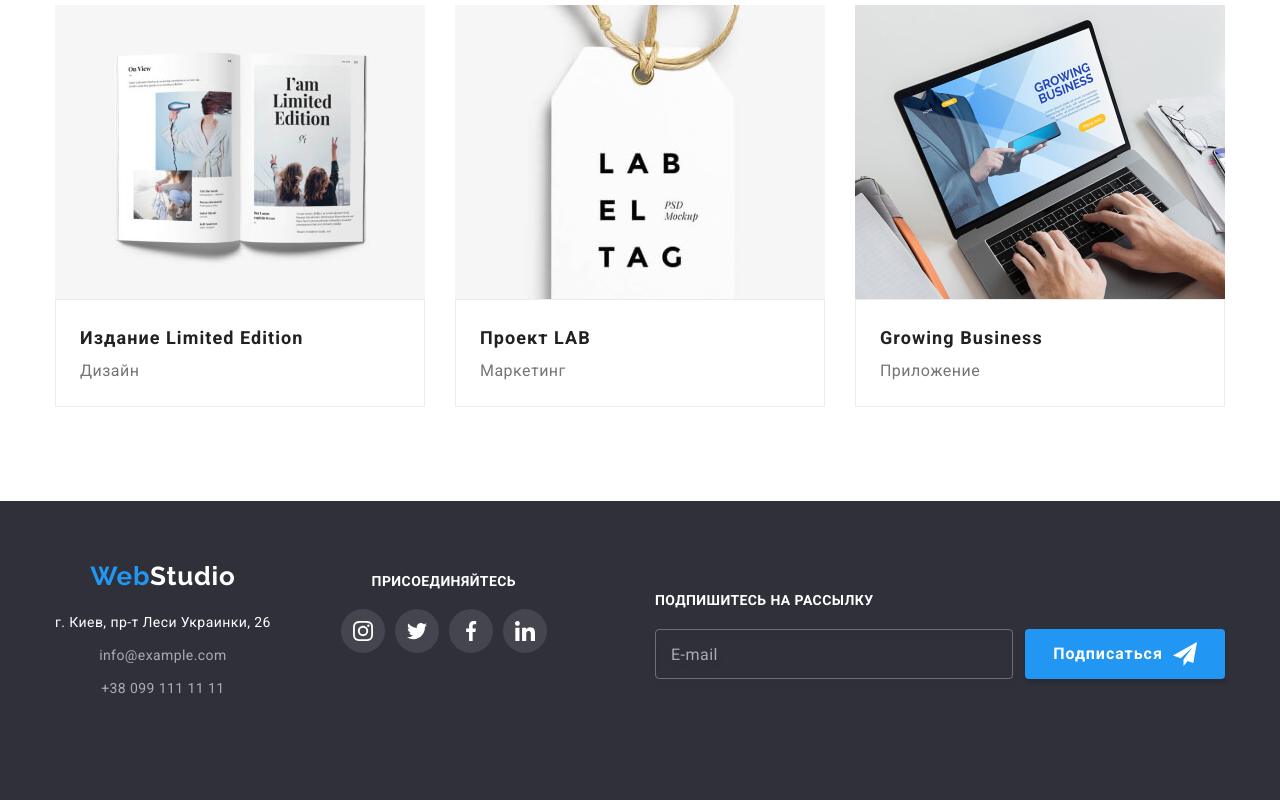
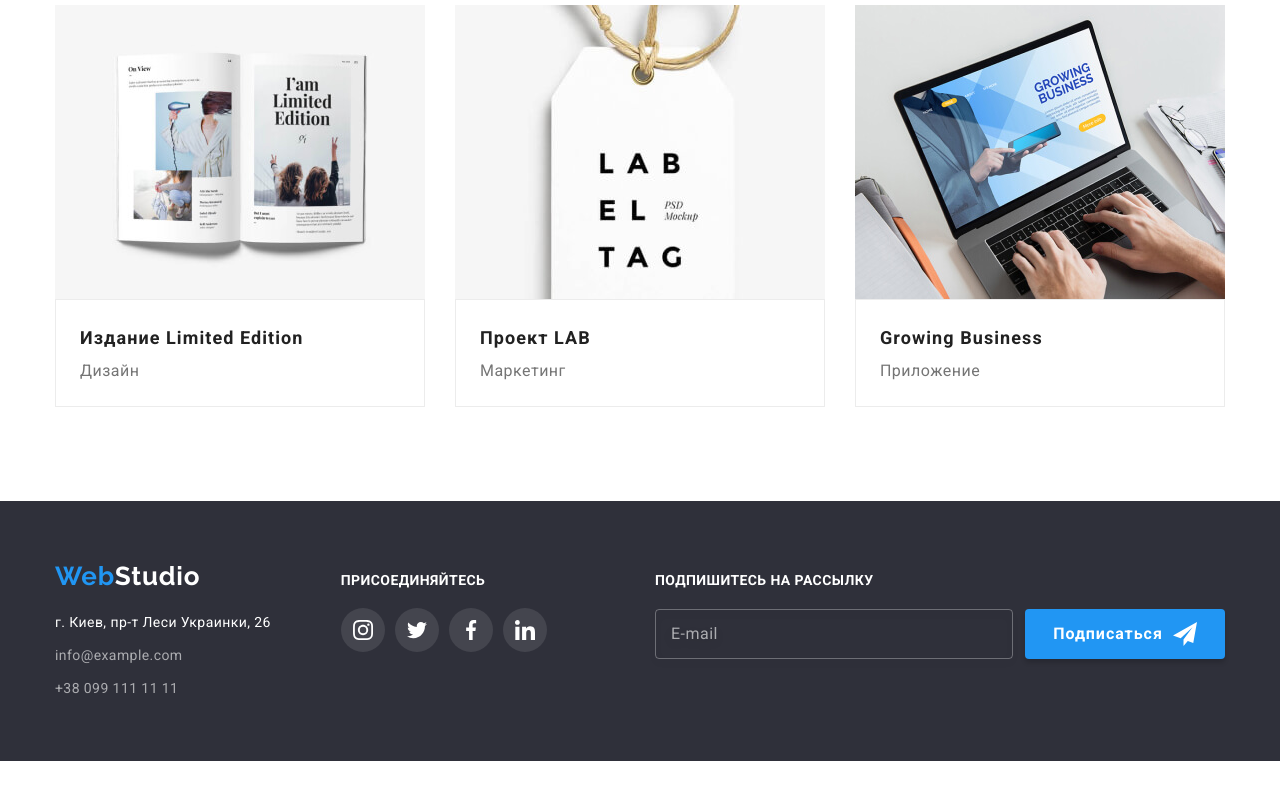
Before and after one commit to Ivan-Laptiev/goit-markup-hw-08, a plain HTML site: page portfolio.html in a window 1280 px wide. Shown: the part 1122-1922 px from the top of the page. After the commit the page ends 1883 px from the top, so only its background shows below. Drawn offline with Linux system fonts and the light colour scheme.

Commit message:
Допрацьовано

```diff
--- a/portfolio.html
+++ b/portfolio.html
@@ -523,14 +523,12 @@
     </main>
     <footer class="footer">
       <div class="container footer-container">
-        <ul class="footer-list list">
-          <li class="footer-list__item">
-            <div class="logo-box">
+        <div class="footer-box">
+          <div class="footer-adaress">
             <a class="logo link" href="./index.html" lang="en"
               ><span class="logo__first-part">Web</span
               ><span class="logo__second-part_light">Studio</span></a
             >
-            </div>
             <address>
               <ul class="address-list list">
                 <li class="address-list__item">
@@ -556,8 +554,7 @@
                 </li>
               </ul>
             </address>
-          </li>
-          <li class="footer-list__item">
+          </div>
           <div class="join-us">
             <p class="footer-title">Присоединяйтесь</p>
             <ul class="our-socials list">
@@ -591,10 +588,8 @@
               </li>
             </ul>
           </div>
-          </li>
-        </ul>
+        </div>
         <div class="online-form">
-          <br />
           <form action="#" class="online-input">
             <label class="online-form__label" for="online-input"
               >Подпишитесь на рассылку</label
--- a/sass/layout/_footer.scss
+++ b/sass/layout/_footer.scss
@@ -4,30 +4,29 @@
   padding-bottom: 60px;
 }
 
-.footer-list {
+.footer-box {
   text-align: center;
-  margin-bottom: 60px;
   @media screen and (min-width: 768px) {
     display: flex;
-    justify-content: space-between;
-    padding-left: 61px;
-    padding-right: 74px;
+    justify-content: space-around;
+    margin-bottom: 60px;
+    align-items: baseline;
   }
   @media screen and (min-width: 1200px) {
     display: flex;
     padding-left: 0;
     padding-right: 0;
-  }
+    margin-bottom: 0;
+      }
 }
 
-.footer-list__item {
-  &:not(:last-child) {
-    margin-bottom: 60px;
+.footer-adaress {
+  margin-bottom: 60px;
+  @media screen and (min-width: 768px) {
+    margin-bottom: 0;
   }
-  @media screen and (min-width: 768px) {
-    &:not(:last-child) {
-      margin-bottom: 0;
-    }
+  @media screen and (min-width: 1200px) {
+    text-align: left;
   }
 }
 
@@ -35,11 +34,8 @@
   text-align: center;
   @media screen and (min-width: 1200px) {
     display: flex;
+    align-items: baseline;
   }
-}
-
-.logo-box {
-  margin-bottom: 20px;
 }
 
 .address-list__item {
@@ -70,8 +66,13 @@
 }
 
 .join-us {
+  margin-bottom: 60px;
+  @media screen and (min-width: 768px) {
+    margin-bottom: 0;
+  }
   @media screen and (min-width: 1200px) {
-    padding-top: 12px;
+    // padding-top: 12px;
+    text-align: left;
     margin-left: 70px;
   }
 }
@@ -128,9 +129,13 @@
   fill: currentColor;
 }
 
+.logo {
+  display: block;
+  margin-bottom: 20px;
+}
+
 .online-form {
   @media screen and(min-width: 1200px) {
-    padding-top: 12px;
     margin-left: auto;
     text-align: start;
   }
--- a/sass/layout/_portfolio.scss
+++ b/sass/layout/_portfolio.scss
@@ -32,9 +32,8 @@
 
 .portfolio-buttons__item {
   margin-top: 15px;
-  &:not(:last-child) {
-    margin-right: 8px;
-  }
+  margin-left: 8px;
+
 }
 
 .portfolio-buttons {
@@ -42,6 +41,7 @@
   flex-wrap: wrap;
   margin-bottom: 40px;
   margin-top: -15px;
+  margin-left: -8px;
   @media screen and (min-width: 768px) {
     margin-bottom: 30px;
     justify-content: center;
--- a/sass/layout/_team.scss
+++ b/sass/layout/_team.scss
@@ -15,26 +15,28 @@
   letter-spacing: 0.03em;
   color: var(--first-header-text-color);
   text-align: center;
-  padding-bottom: 30px;
+  margin-bottom: 30px;
   @media screen and(min-width:1200px) {
     font-size: 36px;
     line-height: 1.17;
-    padding-bottom: 50px;
+    margin-bottom: 50px;
   }
 }
 
 .team__list {
-  margin-top: -30px;
+  // margin-top: -30px;
   @media screen and (min-width: 768px) {
     display: flex;
     flex-wrap: wrap;
-    // flex-basis: calc(100% / 2 - 60px);
     margin-left: -30px;
+    margin-top: -30px;
   }
 }
 
 .team__member {
-  margin-top: 30px;
+  &:not(:first-child) {
+    margin-top: 30px;
+  }
   max-width: 100%;
   align-items: center;
   text-align: center;
@@ -47,6 +49,7 @@
   @media screen and (min-width: 768px) {
     flex-basis: calc(100% / 2 - 30px);
     margin-left: 30px;
+    margin-top: 30px;
   }
   @media screen and (min-width: 1200px) {
     flex-basis: calc(100% / 4 - 30px);
--- a/sass/layout/_traits.scss
+++ b/sass/layout/_traits.scss
@@ -9,11 +9,13 @@
 }
 
 .traits__list {
-  margin-top: -30px;
+  // margin-top: -30px;
+
   @media screen and (min-width: 768px) {
     display: flex;
     flex-wrap: wrap;
     margin-left: -30px;
+    margin-top: -30px;
   }
   @media screen and (min-width: 1200px) {
     display: flex;
@@ -23,10 +25,14 @@
 
 .traits__item {
   display: inline-block;
-  margin-top: 30px;
+  // margin-top: 30px;
+  &:not(:last-child){
+    margin-bottom: 30px;
+  }
   @media screen and (min-width: 768px) {
     flex-basis: calc(100% / 2 - 30px);
     margin-left: 30px;
+    margin-top: 30px;
   }
   @media screen and (min-width: 1200px) {
     flex-basis: calc(100% / 4 - 30px);
```
Also changed, not shown: index.html (+4 -9 lines), css/main.css, css/main.min.css, 2 other files. Lines whose indentation alone changed are shown as unchanged.
